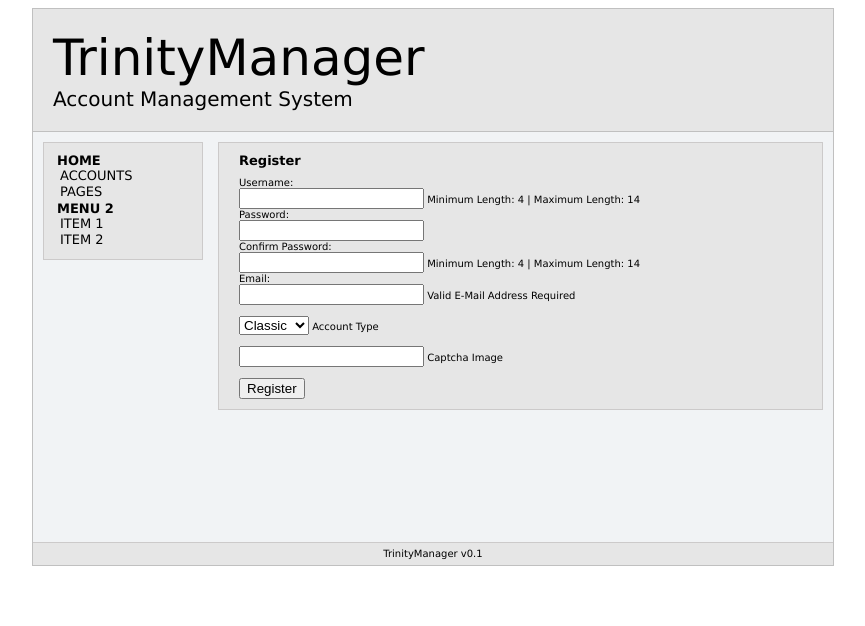
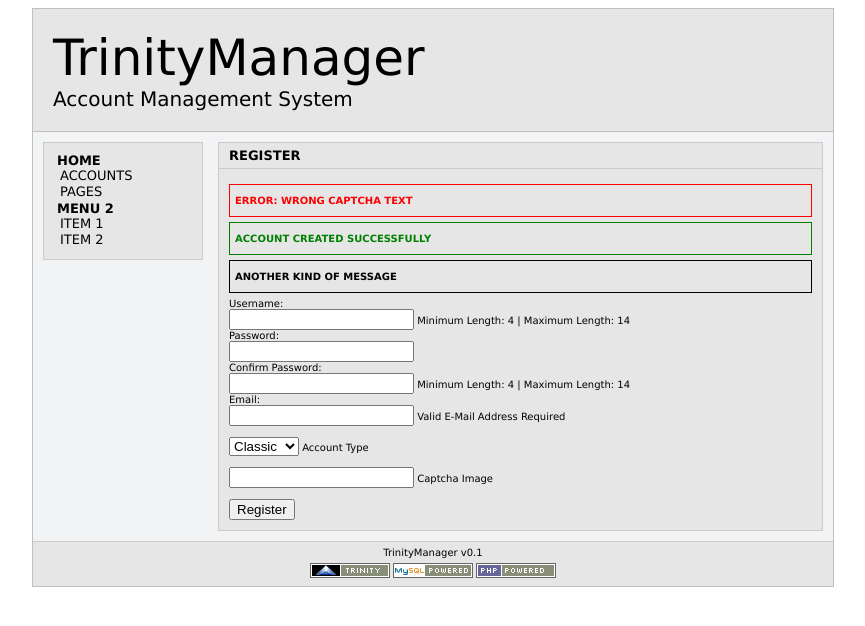
Before and after one commit to nsuan/trinitymanager, a PHP site: page /register.html in a window 1280 px wide. Shown: the top 626 px of the page, without its empty margins (207-1072 px from the left). Run offline with PHP 8.4, Linux system fonts and the light colour scheme.

Commit message:
added status messages and footer icons(check the register.html)

```diff
--- a/login.html
+++ b/login.html
@@ -33,7 +33,7 @@
 			</div>
 			<div class="content center_left">
 				<div class="contentbox">
-					<div class="contentbox_title"><h1>Login</h1></div>
+					<div class="contentbox_title">Login</div>
 					<div class="contentbox_body">
 						<form method="post" action="">
 							<label for="uname" class="login">Username:</label><br />
--- a/register.html
+++ b/register.html
@@ -1,10 +1,9 @@
 <!DOCTYPE html PUBLIC "-//W3C//DTD XHTML 1.0 Transitional//EN" "http://www.w3.org/TR/xhtml1/DTD/xhtml1-transitional.dtd">
 <html xmlns="http://www.w3.org/1999/xhtml">
 <head>
-<meta http-equiv="Content-Type" content="text/html; charset=utf-8" />
-<title>TrinityManager</title>
-
-<link rel="stylesheet" type="text/css" href="style.css" media="all" />
+	<meta http-equiv="Content-Type" content="text/html; charset=utf-8" />
+	<title>TrinityManager</title>
+	<link rel="stylesheet" type="text/css" href="style.css" media="all" />
 </head>
 
 <body>
@@ -34,8 +33,11 @@
 			</div>
 			<div class="content center_left">
 				<div class="contentbox">
-					<div class="contentbox_title"><h1>Register</h1></div>
+					<div class="contentbox_title">Register</div>
 					<div class="contentbox_body">
+						<div class="statusmessage failure">Error: wrong CAPTCHA text</div>
+						<div class="statusmessage success">Account created successfully</div>
+						<div class="statusmessage neutral">Another kind of message</div>
 						<form method="post" action="register.php">
 							<label for="uname" class="login">Username:</label><br />
 							<input type="text" name="uname" id="uname" /> Minimum Length: 4 | Maximum Length: 14<br />
@@ -44,7 +46,7 @@
 							<label for="confpass" class="login">Confirm Password:</label><br />
 							<input type="password" id="confpass" name="confpass" /> Minimum Length: 4 | Maximum Length: 14<br />
 							<label for="email" class="login">Email:</label><br />
-							<input type="password" id="email" name="email" /> Valid E-Mail Address Required<br /><br />
+							<input type="text" id="email" name="email" /> Valid E-Mail Address Required<br /><br />
 							<select name="expansion">
 							  <option>Classic</option>
 							  <option>TBC</option>
@@ -59,7 +61,10 @@
 			</div>
 		</div>
 		<div class="footer">
-		TrinityManager v0.1
+		TrinityManager v0.1 <br />
+		<img src="images/logo-trinity.png" alt="php" class="footer"/>
+		<img src="images/logo-mysql.png" alt="mysql" class="footer"/>
+		<img src="images/logo-php.png" alt="php" class="footer"/>
 		</div>
 	</div>
 </body>
--- a/style.css
+++ b/style.css
@@ -14,7 +14,6 @@ div.header{
 }
 div.main{
 	margin: 10px 10px 0px;
-	min-height: 400px; _height: 400px;
 }
 div.leftmenu{
 	float: left;
@@ -48,7 +47,6 @@ div.menu{
 div.contentbox{
 	margin-left: 15px;
 	margin-bottom: 10px;
-	padding: 10px 20px;
 	background-color: #E6E6E6;
 	border: 1px solid #CCCACA;
 }
@@ -70,16 +68,36 @@ div.footer{
 	border-top: 1px solid #CCCACA;
 	background-color: #E6E6E6;
 }
-.contentbox h1{
+
+div.contentbox_title{
 	font-size:13px;
+	padding: 5px 10px;
+	text-transform: uppercase;
+	font-weight: bold;
 	margin-top: 0px;
-}
-div.contentbox_title{
+	border-bottom: 1px solid #CCCACA;
 }
 div.contentbox_body{
+	padding: 10px 10px;
 }
-#error{
+
+div.statusmessage{
+
+	text-transform: uppercase;
+	padding: 10px 5px;
+	margin: 5px 0px;
+	font-weight: bold;
+	border: 1px solid;
+
+}
+.failure{
 	color: #F00;
-	font-weight: bold;
-	font-size: 16px;
 }
+.success{
+	color:green;
+}
+.neutral{
+}
+img.footer {
+margin-top: 5px;
+}
```
Also changed, not shown: images/logo-mysql.png (added), images/logo-php.png (added), images/logo-trinity.png (added).
